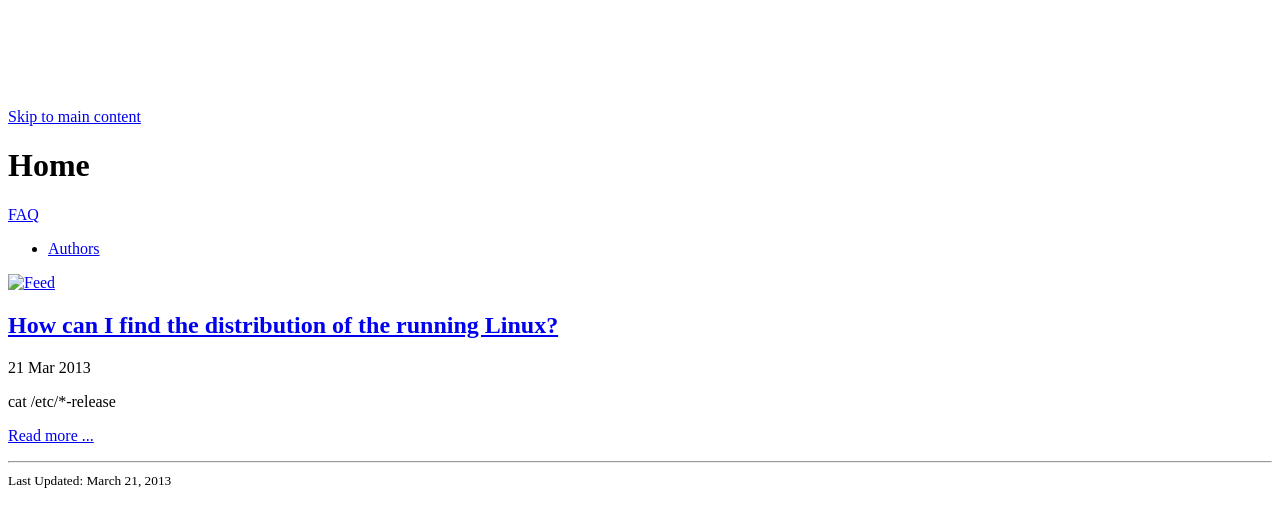
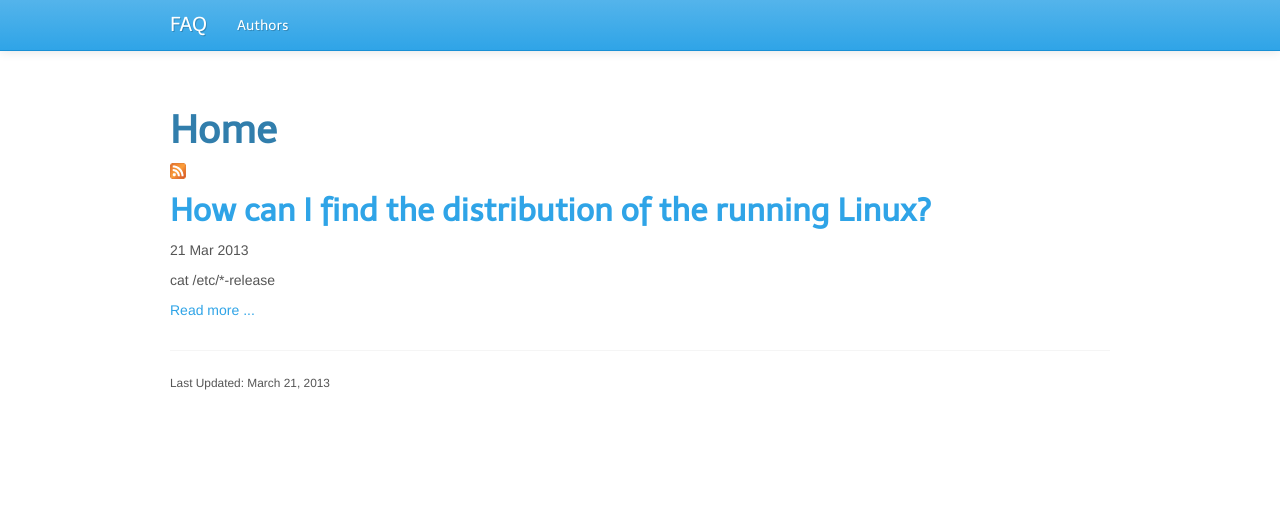
Before and after one commit to reprogrammer/faq, a Jekyll site: the page built from index.html, in a window 1280 px wide. Shown: the top 527 px of the page. Built offline with Jekyll 4.4.1, drawn with Linux system fonts in a browser that asks for light colours; Markdown is read by kramdown in place of the engine named in the settings.

Commit message:
url: /faq

```diff
--- a/_config.yml
+++ b/_config.yml
@@ -3,4 +3,4 @@ markdown: rdiscount
 permalink: /:year/:month/:day/:title
 rdiscount extensions: [smart]
 baseurl:
-url: faq
+url: /faq
```
